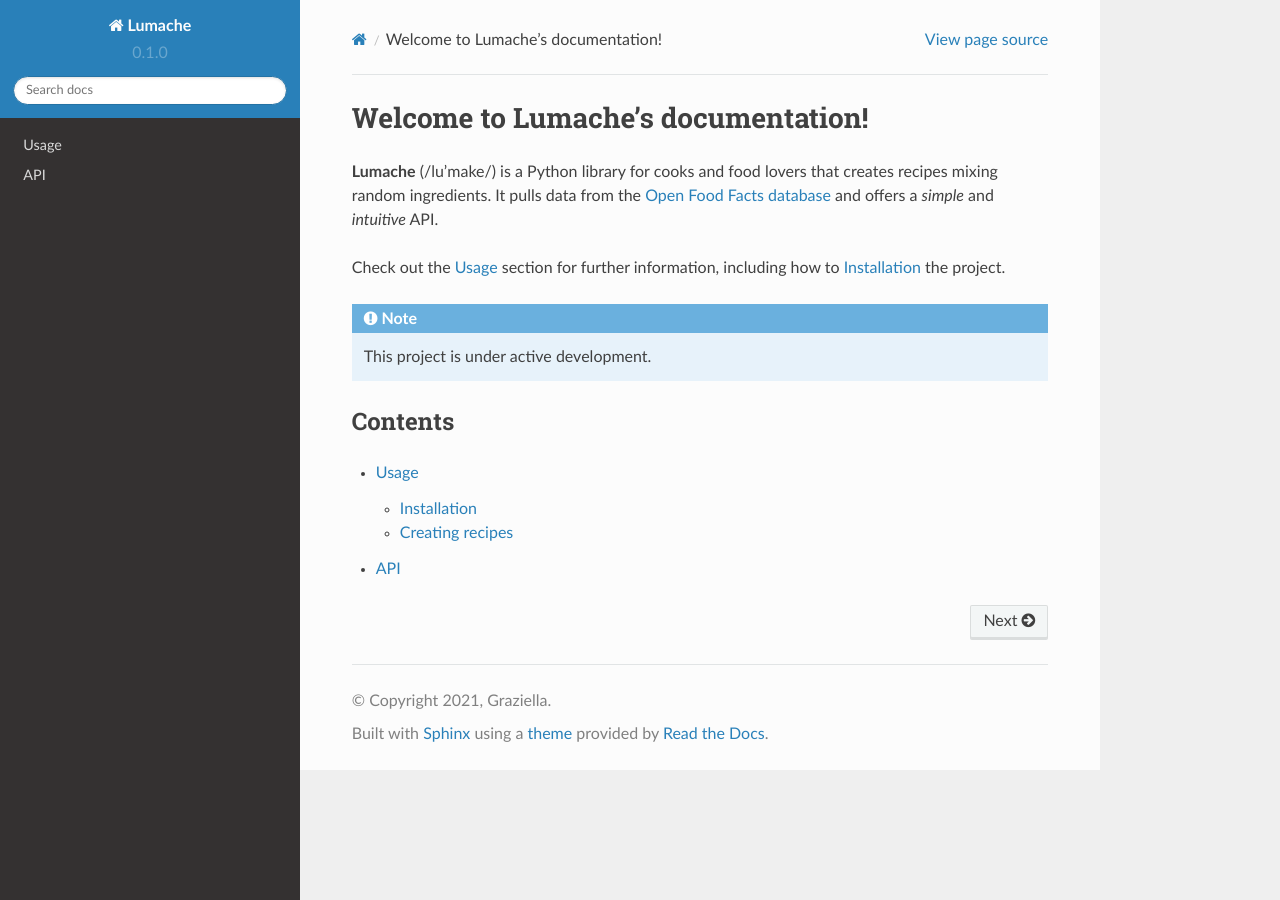
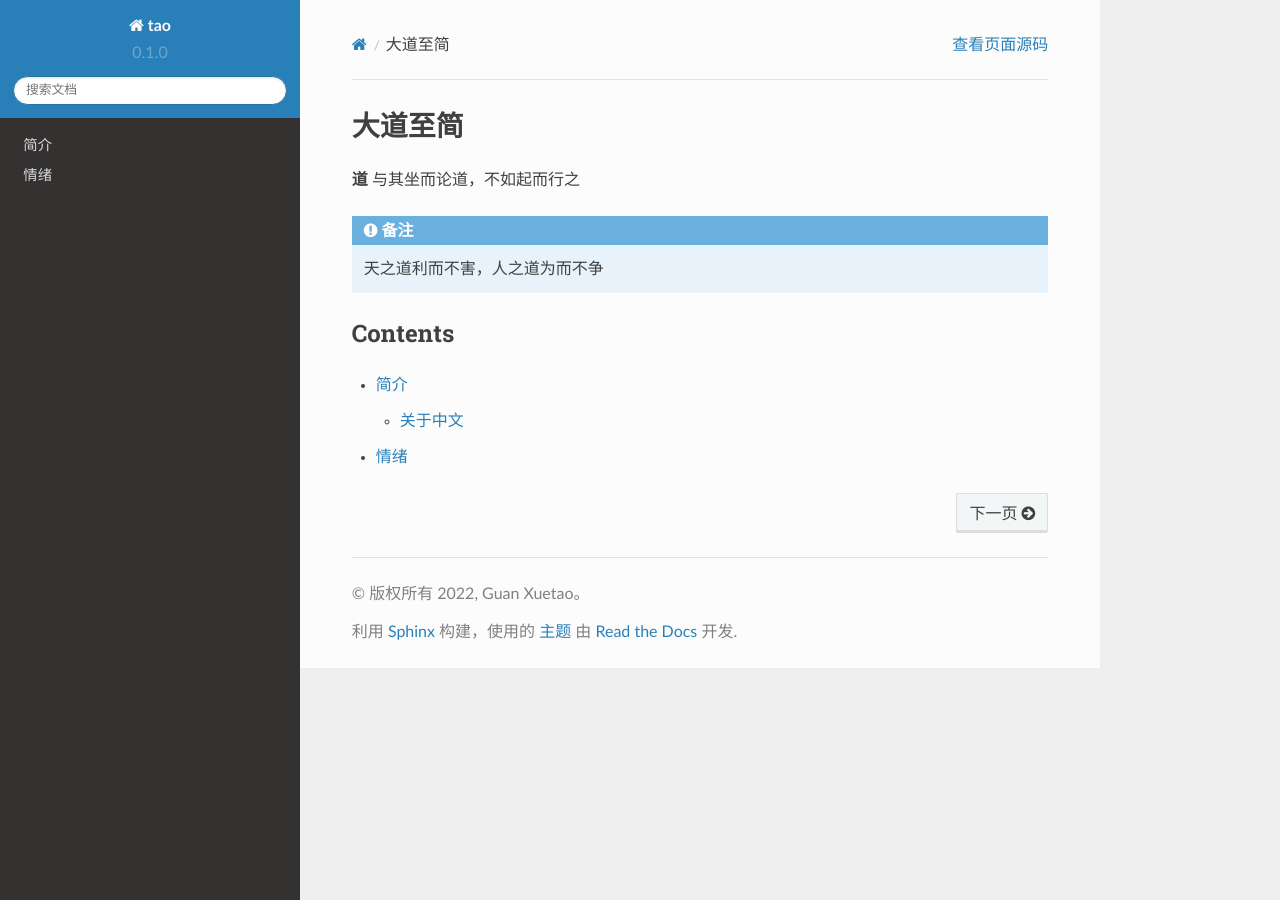
Before and after one commit to gxt/DOC-TAO, a Sphinx documentation site: the page built from docs/source/index.rst, in a window 1280 px wide. Built offline with Sphinx 7.4.7 and the Read the Docs theme 2.0.0, drawn with Linux system fonts in a browser that asks for light colours.

Commit message:
Try chinese
Signed-off-by: Guan Xuetao <gxt@pku.edu.cn>

```diff
--- a/docs/source/api.rst
+++ /dev/null
@@ -1,7 +0,0 @@
-API
-===
-
-.. autosummary::
-   :toctree: generated
-
-   lumache
--- a/docs/source/conf.py
+++ b/docs/source/conf.py
@@ -2,9 +2,9 @@
 
 # -- Project information
 
-project = 'Lumache'
-copyright = '2021, Graziella'
-author = 'Graziella'
+project = 'tao'
+copyright = '2022, Guan Xuetao'
+author = 'Guan Xuetao'
 
 release = '0.1'
 version = '0.1.0'
@@ -19,10 +19,10 @@
     'sphinx.ext.intersphinx',
 ]
 
-intersphinx_mapping = {
-    'python': ('https://docs.python.org/3/', None),
-    'sphinx': ('https://www.sphinx-doc.org/en/master/', None),
-}
+#intersphinx_mapping = {
+#    'python': ('https://docs.python.org/3/', None),
+#    'sphinx': ('https://www.sphinx-doc.org/en/master/', None),
+#}
 intersphinx_disabled_domains = ['std']
 
 templates_path = ['_templates']
@@ -33,3 +33,5 @@
 
 # -- Options for EPUB output
 epub_show_urls = 'footnote'
+
+language = 'zh_CN'
--- /dev/null
+++ b/docs/source/emotion.rst
@@ -0,0 +1,13 @@
+情绪
+======
+
+没有收拾残局的能力，就不要放纵自己的情绪
+
+能承担你负面情绪的人，一定是你人生的底牌！（男人，应该是女人的底牌！）
+
+你处理情绪的速度，就是你迈向成功的速度。
+
+越有本事的人越没脾气。但是，请记住：脾气永远不要大于本事。
+
+.. autosummary::
+   :toctree: generated
--- a/docs/source/index.rst
+++ b/docs/source/index.rst
@@ -1,17 +1,11 @@
-Welcome to Lumache's documentation!
+大道至简
 ===================================
 
-**Lumache** (/lu'make/) is a Python library for cooks and food lovers
-that creates recipes mixing random ingredients.
-It pulls data from the `Open Food Facts database <https://world.openfoodfacts.org/>`_
-and offers a *simple* and *intuitive* API.
-
-Check out the :doc:`usage` section for further information, including
-how to :ref:`installation` the project.
+**道** 与其坐而论道，不如起而行之
 
 .. note::
 
-   This project is under active development.
+   天之道利而不害，人之道为而不争
 
 Contents
 --------
@@ -19,4 +13,4 @@
 .. toctree::
 
    usage
-   api
+   emotion
--- a/docs/source/usage.rst
+++ b/docs/source/usage.rst
@@ -1,33 +1,9 @@
-Usage
+简介
 =====
 
 .. _installation:
 
-Installation
+关于中文
 ------------
 
-To use Lumache, first install it using pip:
-
-.. code-block:: console
-
-   (.venv) $ pip install lumache
-
-Creating recipes
-----------------
-
-To retrieve a list of random ingredients,
-you can use the ``lumache.get_random_ingredients()`` function:
-
-.. autofunction:: lumache.get_random_ingredients
-
-The ``kind`` parameter should be either ``"meat"``, ``"fish"``,
-or ``"veggies"``. Otherwise, :py:func:`lumache.get_random_ingredients`
-will raise an exception.
-
-.. autoexception:: lumache.InvalidKindError
-
-For example:
-
->>> import lumache
->>> lumache.get_random_ingredients()
-['shells', 'gorgonzola', 'parsley']
+本段的目的：尝试中文支持
--- a/pyproject.toml
+++ b/pyproject.toml
@@ -3,6 +3,6 @@
 build-backend = "flit_core.buildapi"
 
 [project]
-name = "lumache"
-authors = [{name = "Graziella", email = "graziella@lumache"}]
+name = "tao"
+authors = [{name = "Guan Xuetao", email = "gxt@pku.edu.cn"}]
 dynamic = ["version", "description"]
```
Also changed, not shown: lumache.py (deleted, +0 -23 lines).
